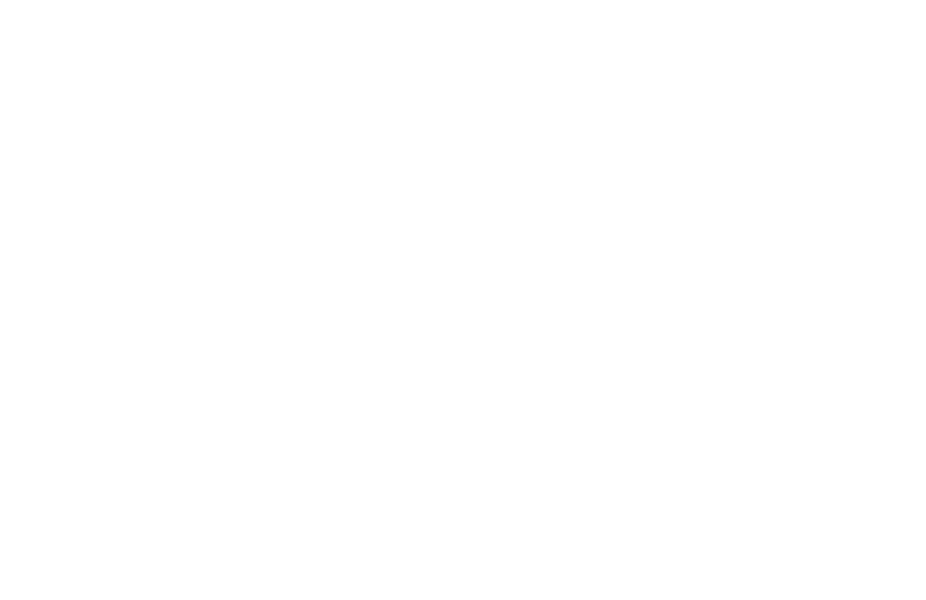
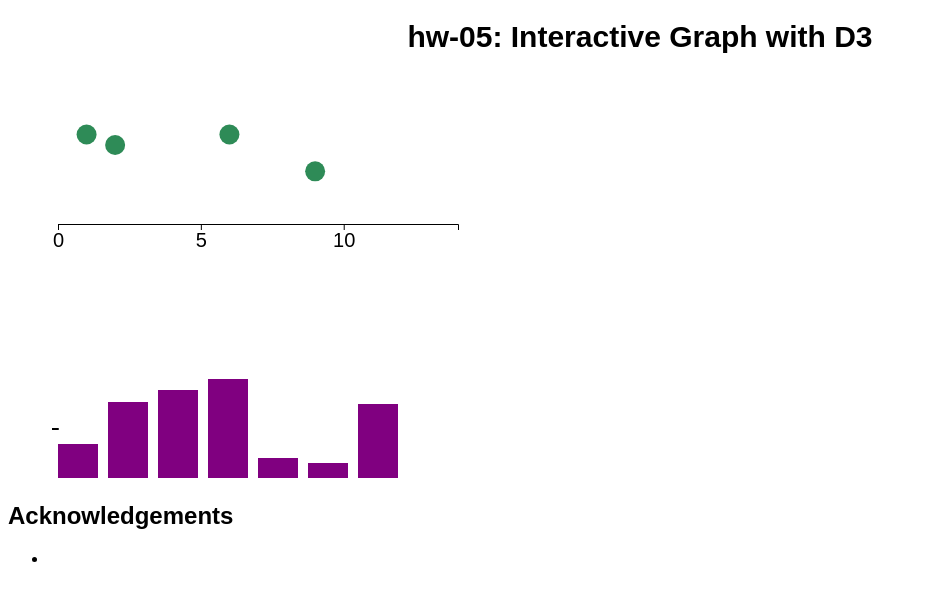
Before and after one commit to DS4200-S23-Class/hw-05-shruti-sherley-1, a plain HTML site: page index.html in a window 1280 px wide. Shown: the whole page, without its empty margins (0-926 px from the left). Drawn offline with Linux system fonts and the light colour scheme.

Commit message:
first push

```diff
--- /dev/null
+++ b/hw5.css
@@ -0,0 +1,68 @@
+body {
+    font-family: Arial;
+}
+
+.heading {
+    text-align:center;
+    flex-shrink: 0;
+    font-size: 15px;
+    height: 120;
+}
+
+.Acknowledgements{
+    text-align:center;
+}
+
+.subheading{
+    text-align:left;
+    font-weight: bold;
+    object-fit: contain;
+    flex-shrink: 0;
+    font-size: 15px;
+    height:auto;
+
+}
+
+.content{
+    font-weight: normal;
+    height: auto;
+}
+
+.Parent {
+    display: flex;
+    flex-direction: row;
+    flex-wrap: wrap;
+}
+
+.child1 {
+    width: 60%;
+    height: auto;
+    align-items: center;
+    flex-wrap: wrap;
+    flex-shrink: 1;
+}
+
+.child2 {
+    width: 40%;
+    height: auto;
+    flex-wrap: wrap;
+    flex-shrink: 1;
+}
+
+.point {
+    fill: seagreen;
+  }
+
+
+.tooltip {
+    position: absolute;
+    background-color: grey;
+    border:  solid;
+    border-width: 2px;
+    border-radius: 5px;
+    padding: 5px;
+  }
+
+  .bar {
+    fill: purple;
+  }
--- a/index.html
+++ b/index.html
@@ -2,11 +2,46 @@
 <html>
 
 <head>
-    <meta charset=utf-8/>
-</head>
+    <!--title and centered heading-->
+    <link rel = "stylesheet" href="hw5.css">
+    <title>hw-05</title>
+    <div class="heading">
+      <h1>hw-05: Interactive Graph with D3</h1>
+    </div>
+
+    <script src='js/d3.v6.1.1/d3.min.js'></script>
 
 
-<body>
+  </head>
+
+  <body>
+  <!--create parent container-->
+  <div class="Parent">
+    <!--left column-->
+    <div class="child1">
+      <div id="vis1"></div>
+      <div id="vis2"></div>
+
+    </div>
+
+    <!--right column-->
+    <div class="child2">
+
+    </div>
+
+    <!-- Ackowledgements-->
+    <div class = "Acknowledgements">
+    <h2 class = "Acknowledgements"> Acknowledgements <h2></h2>
+
+    <ul>
+        <!-- ADD MORE RESOURCES!-->
+        <li><a ></a></li>
+    </ul>
+
+</div>
+
+    <script src='main.js'></script>
+
 
 
 </body>
--- /dev/null
+++ b/main.js
@@ -0,0 +1,103 @@
+
+//###############################################################
+// Adding Interaction
+// To enable interaction, we will still need event handlers
+// and listeners. However, we will use d3 syntax instead of js.
+//###############################################################
+const FRAME_HEIGHT = 200;
+const FRAME_WIDTH = 500;
+const MARGINS = {left: 50, right: 50, top: 50, bottom: 50};
+const VIS_HEIGHT = FRAME_HEIGHT - MARGINS.top - MARGINS.bottom;
+const VIS_WIDTH = FRAME_WIDTH - MARGINS.left - MARGINS.right;
+
+
+const FRAME1 = d3.select("#vis1")
+                  .append("svg")
+                    .attr("height", FRAME_HEIGHT)
+                    .attr("width", FRAME_WIDTH)
+                    .attr("class", "frame");
+
+
+
+// This time, let's define a function that builds our plot
+// function build_interactive_plot() {
+function build_interactive_plot() {
+  d3.csv("data/scatter-data.csv").then((data) => {
+
+    const MAX_X1 = d3.max(data, (d) => { return parseInt(d.x); });
+    const MAX_Y1 = d3.max(data, (d) => { return parseInt(d.y); });
+
+    // Define scale functions that maps our data values
+    // (domain) to pixel values (range)
+    const X_SCALE1 = d3.scaleLinear()
+                    .domain([0, (MAX_X1 + 5)]) // add some padding
+                    .range([0, VIS_WIDTH]);
+    const Y_SCALE1 = d3.scaleLinear()
+                    .domain([0, (MAX_Y1 + 10)]) // add some padding
+                    .range([0, VIS_HEIGHT]);
+
+    // Use X_SCALE and Y_SCALE to plot our points
+    FRAME1.selectAll("circle")
+        .data(data) // passed from .then
+        .enter()
+        .append("circle")
+          .attr("cx", (d) => { return (X_SCALE1(d.x) + MARGINS.left); })
+          .attr("cy",  (d) => { return (Y_SCALE1(d.y) + MARGINS.top); } )
+          .attr("r", 10)
+          .attr("class", "point");
+
+    // Add an axis to the vis
+    FRAME1.append("g")
+    .attr("transform", "translate(" + MARGINS.left +
+    "," + (VIS_HEIGHT + MARGINS.top) + ")")
+    .call(d3.axisBottom(X_SCALE1).ticks(4))
+    .attr("font-size", '20px');
+    });
+
+}
+
+build_interactive_plot();
+
+//////////////////////////////////////////////////////////////////////////////
+
+const FRAME2 = d3.select("#vis2")
+                  .append("svg")
+                    .attr("height", FRAME_HEIGHT)
+                    .attr("width", FRAME_WIDTH)
+                    .attr("class", "frame");
+
+
+function build_bar_plot() {
+  d3.csv("data/bar-data.csv").then((data) => {
+
+    const MIN_Y2 = d3.min(data, (d) => { return parseInt(d.y); });
+    const MAX_Y2 = d3.max(data, (d) => { return parseInt(d.y); });
+
+    const X_SCALE2 = d3.scaleBand()
+                    .domain([(d) => { return d.category; }]); // add some padding
+
+    const Y_SCALE2 = d3.scaleLinear()
+                    .domain([0, MAX_Y2+200]); // add some padding
+
+    // plot our points
+    FRAME2.selectAll("rect")
+        .data(data) // passed from .then
+        .enter()
+        .append("rect")
+          .attr("x", (d, i) => { return 50 + i * 50;})
+          .attr("y",  (d) => { return FRAME_HEIGHT - d.amount; } )
+          .attr("class", "bar")
+          .attr("width", 40)
+          .attr("height", (d) => { return d.amount; });
+
+        // Add an axis to the vis
+    FRAME2.append("g")
+        .attr("transform", "translate(" + MARGINS.left +
+        "," + (VIS_HEIGHT + MARGINS.top) + ")")
+        .call(d3.axisBottom(X_SCALE2))
+        .call(d3.axisLeft(Y_SCALE2).ticks(6))
+        .attr("font-size", '20px');
+      })
+
+      }
+build_bar_plot()
```
